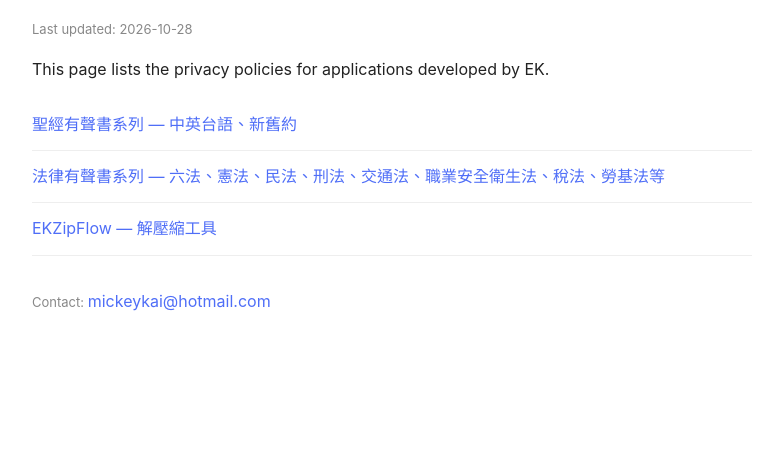
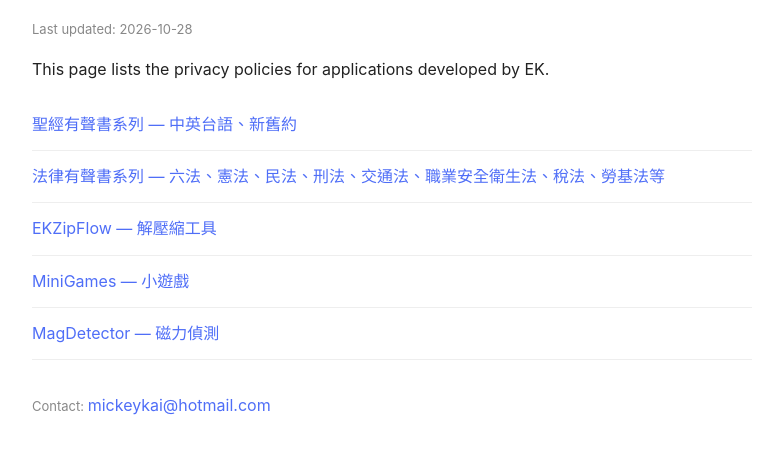
Before and after one commit to mickeykai550/mickeykai550.github.io, a plain HTML site: page index.html in a window 1280 px wide. Shown: the part 108-562 px from the top of the page, without its empty margins (248-1031 px from the left). Drawn offline with Linux system fonts and the light colour scheme.

Commit message:
Update index.html

```diff
--- a/index.html
+++ b/index.html
@@ -40,6 +40,8 @@
         <li><a href="audio_bible.html">聖經有聲書系列 — 中英台語、新舊約</a></li>
         <li><a href="law_audio.html">法律有聲書系列 — 六法、憲法、民法、刑法、交通法、職業安全衛生法、稅法、勞基法等</a></li>
         <li><a href="ekzipflow.html">EKZipFlow — 解壓縮工具</a></li>
+        <li><a href="MiniGames_privacy.html">MiniGames — 小遊戲</a></li>
+        <li><a href="MagDetector_privacy.html">MagDetector — 磁力偵測</a></li>
 
 
     </ul>
```
